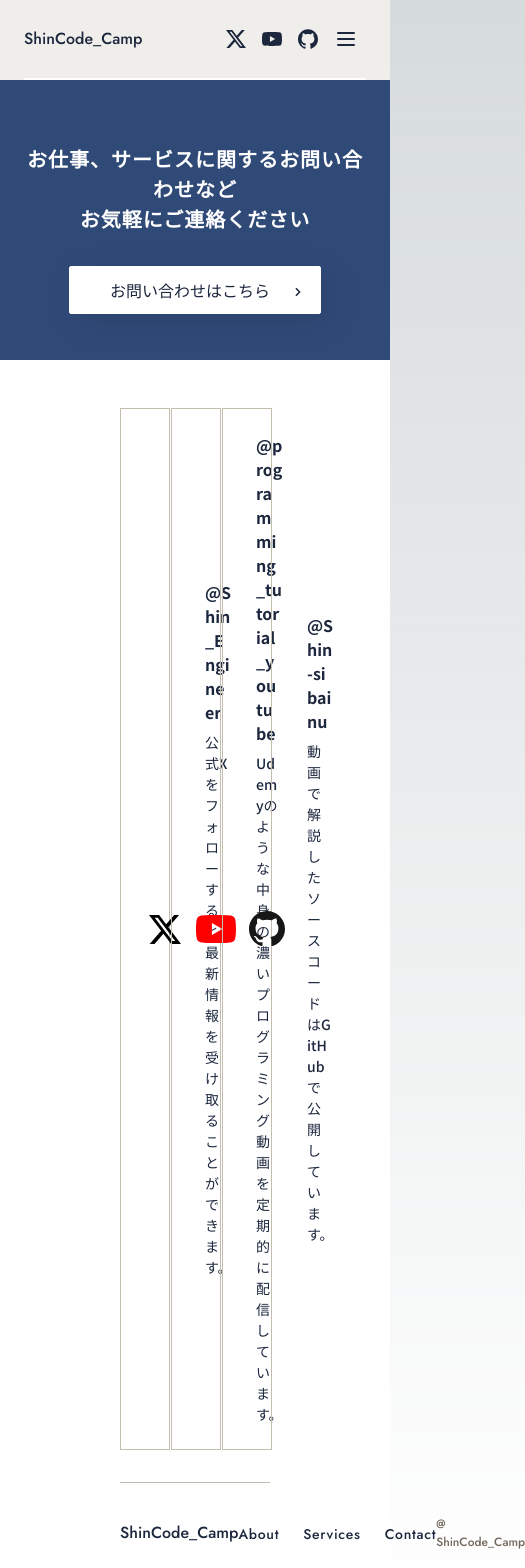
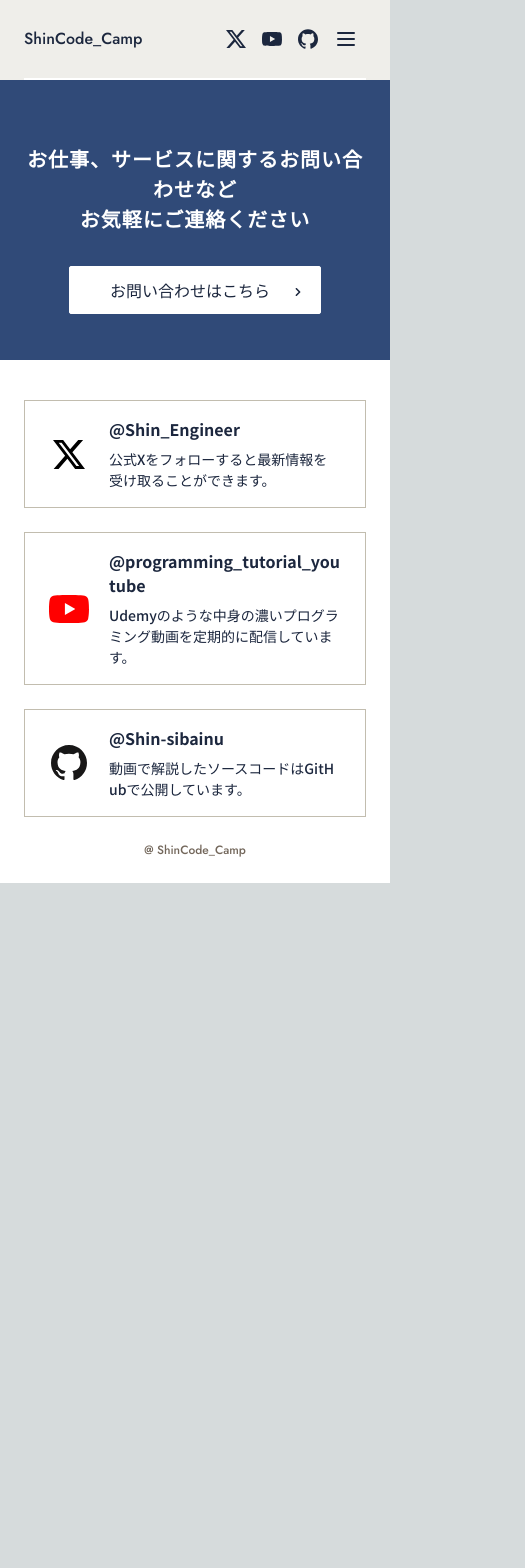
Before and after one commit to Shin-sibainu/shincode-portfolio-site, a Next.js app: page / in a window 390 px wide. Shown: the top 1568 px of the page, 525 px wide, since content can reach past the window. After the commit the page ends 883 px from the top, so only its background shows below. Built offline with nearby package versions, Linux system fonts and the light colour scheme.

Commit message:
フッターの実装(レスポンシブ対応)

```diff
--- a/src/app/components/layouts/Contact/Contact.tsx
+++ b/src/app/components/layouts/Contact/Contact.tsx
@@ -11,7 +11,7 @@ const Contact = () => {
             <p>お仕事、サービスに関するお問い合わせなど</p>
             <p>お気軽にご連絡ください</p>
           </div>
-          <Link href="/#" className="flex items-center gap-5 bg-white py-3 w-[252px] h-12 rounded-sm border border-white transition duration-300 ease-out hover:bg-primary-100 shadow-custom">
+          <Link href="/#" className="flex items-center gap-5 bg-white py-3 w-[252px] h-12 rounded-sm border border-white transition duration-300 ease-out hover:bg-primary-100 hover:shadow-contact">
             <p className="text-base font-medium leading-6 text-left pl-10 text-primary-950">お問い合わせはこちら</p>
             <Image
               src="/button-arrow.svg"
--- a/src/app/components/layouts/Footer/Footer.tsx
+++ b/src/app/components/layouts/Footer/Footer.tsx
@@ -5,14 +5,14 @@ import { navLinks, socialLinks } from './hooterLinks';
 
 const Footer = () => {
   return (
-    <footer className="flex flex-col items-center w-full pt-12 pb-8 px-24 bg-white">
-      <div className="flex flex-col w-full max-w-[1248px] px-6 gap-8">
-        <section aria-label="social links" className="grid grid-cols-3 gap-[2%] w-full">
+    <footer className="flex flex-col items-center w-full pt-10 md:pt-12 pb-6 md:pb-8 px-0 md:px-6.67 bg-white">
+      <div className="flex flex-col w-full max-w-[1248px] px-6 md:gap-8 gap-6">
+        <section aria-label="social links" className="grid grid-cols-1 md:grid-cols-3 gap-6 w-full justify-items-center md:gap-[2%]">
           {socialLinks.map((link) => (
             <Link
               key={link.name}
               href={link.href}
-              className="flex items-center p-6 gap-5 max-w-[380px] border border-secondary-300"
+              className="flex items-center py-4 px-6 md:p-2 lg:p-6 gap-5 md:gap-2 lg:gap-5 w-full max-w-[380px] border border-secondary-300 transition-all duration-300 ease-out hover:shadow-social-link"
               target="_blank"
               rel="noopener noreferrer"
               aria-label={`Visit our ${link.name} page`}
@@ -38,17 +38,17 @@ const Footer = () => {
           ))}
         </section>
 
-        <div className="flex justify-between items-center pt-8 border-t border-secondary-300 w-full">
-          <Link href="/" className="font-jost font-medium text-base leading-6 text-primary-950">
+        <div className="flex flex-col md:flex-row justify-between items-center md:pt-8 md:border-t md:border-secondary-300 w-full">
+          <Link href="/" className="font-jost font-medium text-base leading-6 text-primary-950 hidden md:block">
             ShinCode_Camp
           </Link>
-          <nav aria-label="footer navigation">
-            <ul className="flex py-[5px]  gap-x-6">
+          <nav aria-label="footer navigation" className="hidden md:block">
+            <ul className="flex py-[5px] gap-x-6">
               {navLinks.map((link) => (
                 <li key={link.name}>
                   <Link
                     href={link.href}
-                    className="font-jost font-medium text-sm leading-[14px] tracking-wider text-primary-950"
+                    className="font-jost font-medium text-sm leading-[14px] tracking-wider text-primary-950 duration-300 ease-out hover:opacity-60"
                   >
                     {link.name}
                   </Link>
--- a/src/app/components/layouts/Footer/hooterLinks.ts
+++ b/src/app/components/layouts/Footer/hooterLinks.ts
@@ -29,14 +29,14 @@ export const socialLinks: SocialLinkType[] = [
     name: "@programming_tutorial_youtube",
     description: "Udemyのような中身の濃いプログラミング動画を定期的に配信しています。",
     href: "https://www.youtube.com/@programming_tutorial_youtube",
-    iconSize: { width: 40, height: 40 },
+    iconSize: { width: 40, height: 30 },
   },
   {
     icon: "/footer/github-icon.svg",
     name: "@Shin-sibainu",
     description: "動画で解説したソースコードはGitHubで公開しています。",
     href: "https://github.com/Shin-sibainu",
-    iconSize: { width: 36, height: 35 },
+    iconSize: { width: 36, height: 36 },
   }
 ];
 
--- a/tailwind.config.ts
+++ b/tailwind.config.ts
@@ -29,7 +29,8 @@ const config: Config = {
         "6.67": "6.67%",
       },
       boxShadow: {
-        "custom": "8px 8px 32px 0px rgba(0, 0, 0, 0.1)",
+        "contact": "8px 8px 32px 0px rgba(0, 0, 0, 0.1)",
+        "social-link": "8px 8px 32px 0px rgba(41,37,33,0.1)",
       },
     },
   },
```
